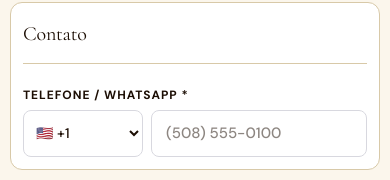
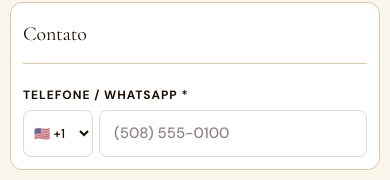
Before and after one commit to dariomigliaccio-new/conad2026, a Next.js app: page /inscricoes in a window 390 px wide. Shown: the part 1555-1735 px from the top of the page. Built offline with nearby package versions, Linux system fonts and the light colour scheme.

Commit message:
fix: prevent phone input overflow when typing on mobile

```diff
--- a/src/app/globals.css
+++ b/src/app/globals.css
@@ -2758,27 +2758,38 @@ a {
 
   /* Phone input no mobile - SEPARADO */
   .inscPhonePais {
-    max-width: 120px !important;
-    min-width: 100px !important;
-    flex: 0 0 auto !important;
+    max-width: 80px !important;
+    min-width: 70px !important;
+    flex: 0 0 70px !important;
     box-sizing: border-box !important;
-    padding: 11px 8px !important;
+    padding: 11px 6px !important;
+    font-size: 13px !important;
   }
   .inscPhoneRow {
     display: grid !important;
-    grid-template-columns: 120px 1fr !important;
-    gap: 8px !important;
+    grid-template-columns: 70px 1fr !important;
+    gap: 6px !important;
     width: 100% !important;
+    min-width: 0 !important;
   }
   .inscPhoneNum {
     width: 100% !important;
     box-sizing: border-box !important;
+    min-width: 0 !important;
+    overflow: hidden !important;
   }
 
   /* Sections ajustadas */
   .inscSection {
     padding: 16px 12px 12px !important;
     margin-bottom: 12px !important;
+    width: 100% !important;
+    box-sizing: border-box !important;
+    overflow: hidden !important;
+    overflow-x: hidden !important;
+  }
+
+  .inscField {
     width: 100% !important;
     box-sizing: border-box !important;
     overflow: hidden !important;
```
